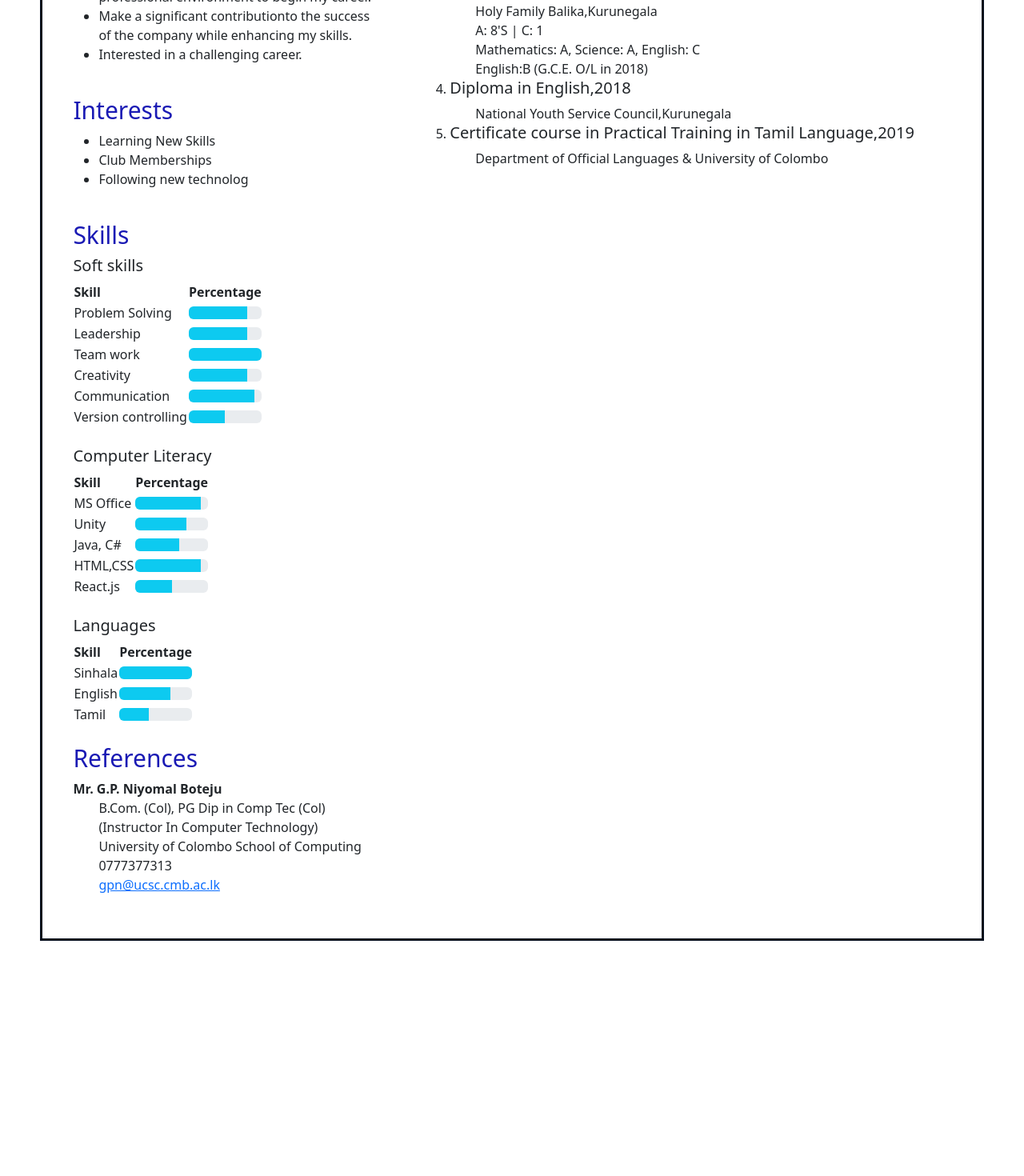
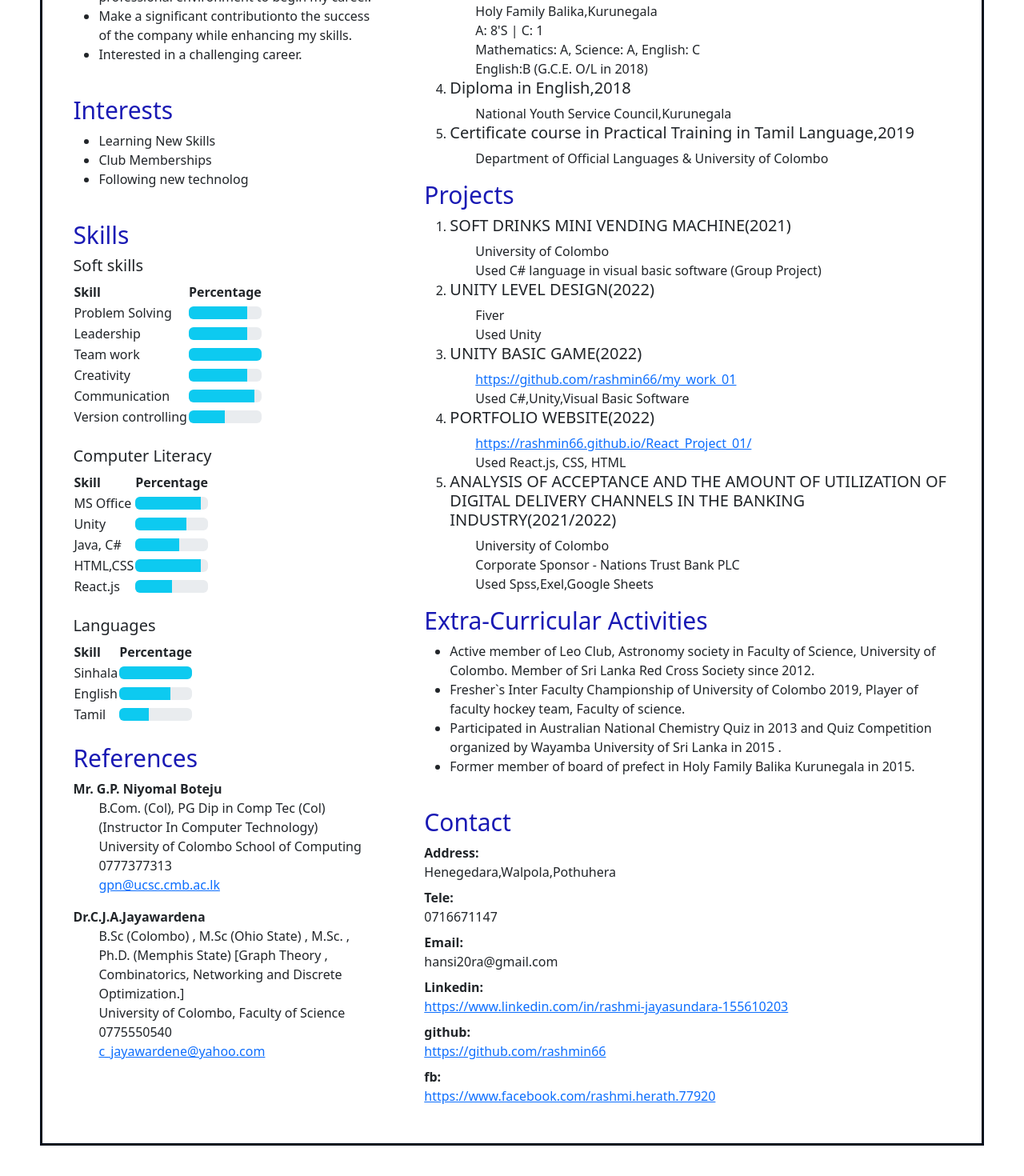
Before and after one commit to rashmin66/React_Project_01, a React (Create React App) app: page / in a window 1280 px wide. Shown: the part 729-2199 px from the top of the page at 80% size. Before the commit the page ends 1955 px from the top, so only its background shows below. Built offline with nearby package versions, Linux system fonts and the light colour scheme.

Commit message:
add details

```diff
--- a/src/App.js
+++ b/src/App.js
@@ -31,7 +31,6 @@ function App() {
           would like to broaden my knowledge.
         </p>
       </div>
-
       <div class="column1">
         <h2>Personal Information</h2>
         <strong>Name:</strong>
@@ -43,7 +42,6 @@ function App() {
         <strong>Nationality:</strong>
         <dd>SriLankan</dd>
       </div>
-
       <div class="column2">
         <h2>Education</h2>
         <ol>
@@ -95,7 +93,6 @@ function App() {
           </li>
         </ol>
       </div>
-
       <div class="column1">
         <h2>Objective</h2>
         <ul>
@@ -257,6 +254,119 @@ function App() {
             gpn@ucsc.cmb.ac.lk
           </a>
         </ul>
+        <strong>Dr.C.J.A.Jayawardena</strong>
+        <ul>
+          B.Sc (Colombo) , M.Sc (Ohio State) , M.Sc. , Ph.D. (Memphis State)
+          [Graph Theory , Combinatorics, Networking and Discrete Optimization.]
+          <br />
+          University of Colombo, Faculty of Science
+          <br />
+          0775550540
+          <br />
+          <a href="mailto:c_jayawardene@yahoo.com?subject = Feedback&body = Message">
+            c_jayawardene@yahoo.com
+          </a>
+        </ul>
+      </div>
+
+      <div class="column2">
+        <h2>Projects</h2>
+        <ol>
+          <li>
+            <h3>SOFT DRINKS MINI VENDING MACHINE(2021)</h3>
+            <ul>
+              University of Colombo
+              <br />
+              Used C# language in visual basic software (Group Project)
+            </ul>
+          </li>
+          <li>
+            <h3>UNITY LEVEL DESIGN(2022)</h3>
+            <ul>
+              Fiver
+              <br />
+              Used Unity
+            </ul>
+          </li>
+          <li>
+            <h3>UNITY BASIC GAME(2022)</h3>
+            <ul>
+              <a href="https://github.com/rashmin66/my_work_01">
+                https://github.com/rashmin66/my_work_01
+              </a>
+              <br />
+              Used C#,Unity,Visual Basic Software
+            </ul>
+          </li>
+          <li>
+            <h3>PORTFOLIO WEBSITE(2022)</h3>
+            <ul>
+              <a href="https://rashmin66.github.io/React_Project_01">
+                https://rashmin66.github.io/React_Project_01/
+              </a>
+              <br />
+              Used React.js, CSS, HTML
+            </ul>
+          </li>
+          <li>
+            <h3>
+              ANALYSIS OF ACCEPTANCE AND THE AMOUNT OF UTILIZATION OF DIGITAL
+              DELIVERY CHANNELS IN THE BANKING INDUSTRY(2021/2022)
+            </h3>
+            <ul>
+              University of Colombo
+              <br />
+              Corporate Sponsor - Nations Trust Bank PLC
+              <br />
+              Used Spss,Exel,Google Sheets
+            </ul>
+          </li>
+        </ol>
+        <h2>Extra-Curricular Activities</h2>
+        <ul>
+          <li>
+            Active member of Leo Club, Astronomy society in Faculty of Science,
+            University of Colombo. Member of Sri Lanka Red Cross Society since
+            2012.
+          </li>
+          <li>
+            Fresher`s Inter Faculty Championship of University of Colombo 2019,
+            Player of faculty hockey team, Faculty of science.
+          </li>
+          <li>
+            {" "}
+            Participated in Australian National Chemistry Quiz in 2013 and Quiz
+            Competition organized by Wayamba University of Sri Lanka in 2015 .
+            <li>
+              Former member of board of prefect in Holy Family Balika Kurunegala
+              in 2015.
+            </li>
+          </li>
+        </ul>
+        <br />
+        <h2>Contact</h2>
+        <strong>Address:</strong>
+        <dd>Henegedara,Walpola,Pothuhera</dd>
+        <strong>Tele:</strong> <dd>0716671147</dd>
+        <strong>Email:</strong> <dd>hansi20ra@gmail.com</dd>
+        <strong>Linkedin:</strong>
+        <dd>
+          <a href="https://www.linkedin.com/in/rashmi-jayasundara-155610203?subject">
+            https://www.linkedin.com/in/rashmi-jayasundara-155610203
+          </a>
+        </dd>
+        <strong>github:</strong>
+        <dd>
+          <a href="https://github.com/rashmin66?subject">
+            https://github.com/rashmin66
+          </a>
+        </dd>
+        <strong>fb:</strong>
+        <dd>
+          <a href="https://www.facebook.com/rashmi.herath.77920">
+            https://www.facebook.com/rashmi.herath.77920
+          </a>
+        </dd>
       </div>
     </div>
   );
```
